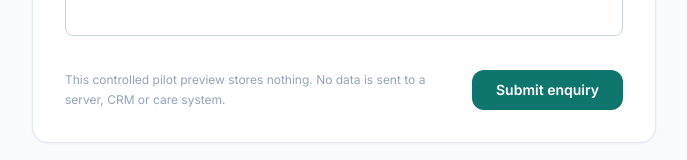
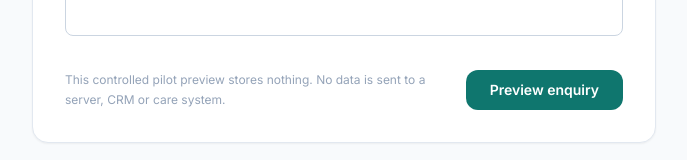
Before and after one commit to inaambasit/worktwin-care-pilot, a Next.js app in the folder frontend/: page /book-pilot in a window 1280 px wide. Shown: the part 868-1028 px from the top of the page, without its empty margins (296-983 px from the left). Built offline with nearby package versions, Linux system fonts and the light colour scheme.

Commit message:
Clarify Book a Pilot preview wording

```diff
--- a/frontend/app/book-pilot/page.tsx
+++ b/frontend/app/book-pilot/page.tsx
@@ -34,8 +34,8 @@ export default function BookPilotPage() {
               {submittedName ? `Thank you, ${submittedName}` : 'Thank you for your interest'}
             </h2>
             <p className="text-slate-600 text-sm leading-relaxed mb-4">
-              Your pilot enquiry has been noted. The next step is a brief human conversation to understand your
-              organisation&rsquo;s context before any pilot begins.
+              Your pilot enquiry preview has been noted in this browser session. The next step would be a brief human conversation to understand your
+              organisation&rsquo;s context before any real pilot begins.
             </p>
             <p className="text-slate-500 text-xs leading-relaxed mb-6 bg-slate-50 rounded-xl p-4">
               This controlled pilot preview stores nothing. No data from this form is sent to a live CRM, care system, server or
@@ -162,7 +162,7 @@ export default function BookPilotPage() {
               type="submit"
               className="shrink-0 px-6 py-2.5 bg-teal-700 hover:bg-teal-800 text-white font-semibold rounded-xl text-sm transition-colors"
             >
-              Submit enquiry
+              Preview enquiry
             </button>
           </div>
         </form>
```
Also changed, not shown: 1 other file (tests, documents, lock files or other folders).
